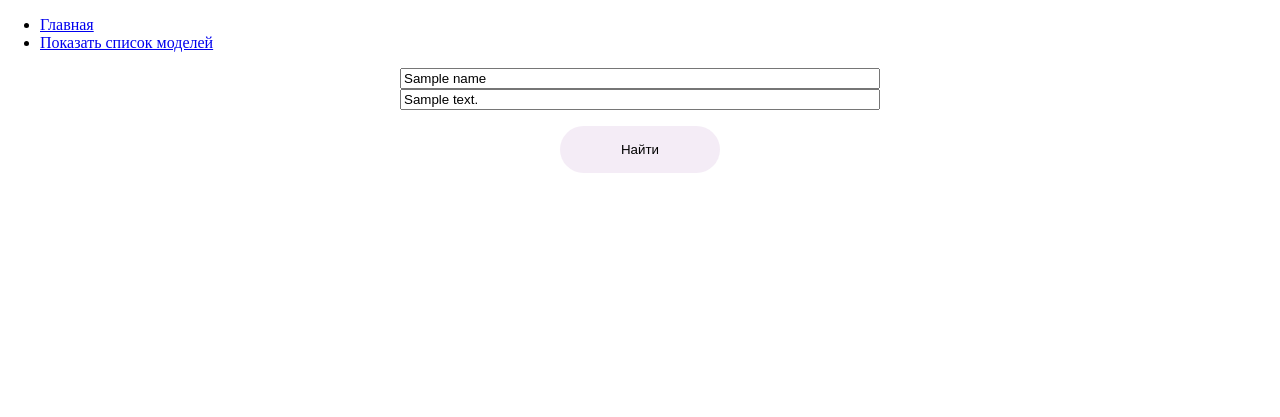
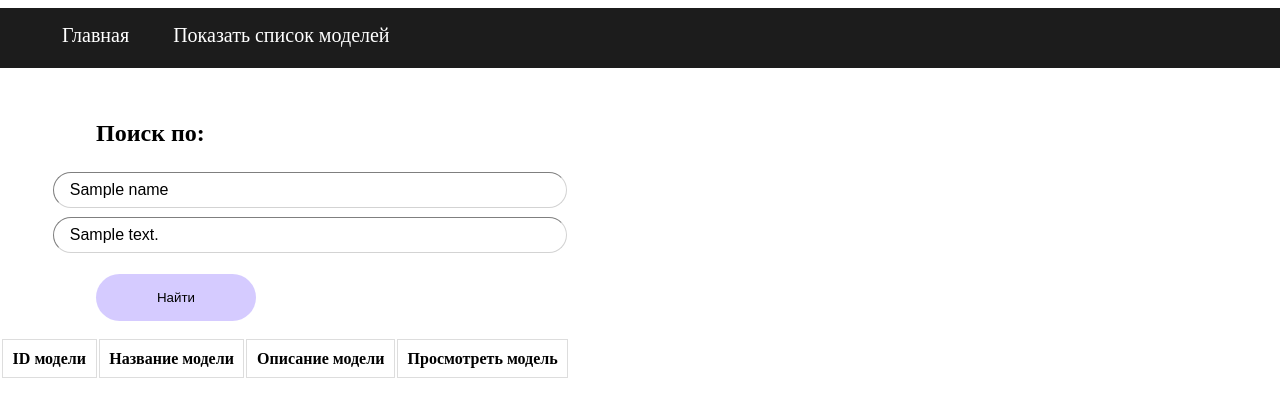
Before and after one commit to davy829/3d_model_in_db, a Flask app: template templates/show_models.html in a window 1280 px wide. Shown: the top 417 px of the page. Run offline with Flask 2, Linux system fonts and the light colour scheme; the template is opened without the code that fills it: most values are stand-ins (such as "Sample title", 1, 10 or a date in 2020); lists and menus that the app fills with data are empty; some libraries are stand-ins or nearby versions.

Commit message:
styles and table for all models have been set

```diff
--- a/DBhandler/DBhandler.py
+++ b/DBhandler/DBhandler.py
@@ -49,6 +49,17 @@ class DBHandler():
             return False
         return True
 
+    # Обновить элемент по ID
+    def updateItemById(self, table, value, id):
+        print(id, " ", table, " ", value)
+        try:
+            self.__cur.execute(f"UPDATE {table} set Description = '{value}' WHERE ID = {id};")
+            self.__db.commit()
+        except sqlite3.Error as e:
+            print('Ошибка удаления записи из БД', e)
+            return False
+        return True
+
     # Получить элемент по значению поля
     def getItemByField(self, table, field, value):
         try:
--- a/app.py
+++ b/app.py
@@ -83,13 +83,16 @@ def show_models():
         models = [model for model in models if find_name in model.name and find_desc in model.get_description()]
     return render_template("show_models.html", models=models, ospath=os.path.isfile, toString=str, db=dbhandler, name=find_name, desc=find_desc)
 
-@app.route('/show_model/', defaults={'id': 1})
-@app.route("/show_model/<int:id>")
+@app.route("/show_model/<int:id>", methods=["POST", "GET"])
 def show_model(id):
     model = Dmodel(*Dmodel.getItemByID(id, dbhandler))
     if not model:
         abort(404)
-    return render_template('show_model.html', filename = f"{model.get_id()}{model.name}")
+    if request.method == 'POST':
+        new_desc = request.form['desc']
+        model._description = new_desc
+        model.updateDescItem(dbhandler)
+    return render_template('show_model.html', filename = f"{model.get_id()}{model.name}", desc=model.get_description(), id=id)
 
 
 # Точка входа
--- a/models/Dmodel.py
+++ b/models/Dmodel.py
@@ -30,3 +30,6 @@ class Dmodel(BaseModel):
 
     def getAllFields(self):
         return (self._id, self.name, self._description)
+
+    def updateDescItem(self, dbhandler: DBHandler) -> bool:
+        return dbhandler.updateItemById(type(self).get_table(), self._description, self._id)
--- a/static/css/styles.css
+++ b/static/css/styles.css
@@ -13,6 +13,21 @@ body {
   display: flex;
   flex-direction: column;
   width: 30rem;
+  margin-top: 2rem;
+}
+
+.mainForm {
+    display: flex;
+    flex-direction: column;
+    width: 30rem;
+    margin: 0 auto;
+}
+
+.mainForm .submitButton {
+    margin-left: auto;
+}
+
+.mainForm h1 {
     margin: 0 auto;
 }
 
@@ -21,7 +36,7 @@ body {
   /* width: 25rem; */
   border-radius: 30px;
   border-width: 1px;
-    font-family: 'Montserrat', sans-serif;
+  font-family: "Montserrat", sans-serif;
   font-size: 1rem;
   font-weight: 500;
   margin: 1rem auto;
@@ -31,7 +46,7 @@ body {
 .fileDescription {
   resize: none;
   border: none;
-    font-family: 'Montserrat', sans-serif;
+  font-family: "Montserrat", sans-serif;
   font-size: 1rem;
   font-weight: 500;
   border: none;
@@ -59,15 +74,85 @@ body {
   border-width: 0;
   border-radius: 50px;
   cursor: pointer;
-    font-family: 'Montserrat', sans-serif;
-    background-color: rgba(235, 221, 238, 0.55);
+  font-family: "Montserrat", sans-serif;
+  background-color: rgb(213, 203, 255);
+  margin-left: 3rem;
 }
-.flash {padding: 10px;}
+.flash {
+  padding: 10px;
+}
 .flash.success {
-	border: 1px solid #21DB56;
-	background: #AEFFC5;
+  border: 1px solid #21db56;
+  background: #aeffc5;
 }
 .flash.error {
-	border: 1px solid #FF4343;
-	background: #FF9C9C;
+  border: 1px solid #ff4343;
+  background: #ff9c9c;
 }
+header {
+  height: 60px; /* Высота шапки */
+  background-color: #1c1c1c; /* Цвет фона  */
+  display: flex; /* Включаем гибкость блока */
+}
+.mainmenu {
+  list-style: none; /* Убираем маркеры в списке */
+  display: flex; /* Включаем гибкость блока */
+  justify-content: start; /* Выравниваем по левому краю ссылки */
+}
+
+.mainmenu li a {
+  color: white; /* Цвет текста */
+  padding: 22px; /* Создаем поля вокруг ссылок по 22 пикселя */
+  font-size: 20px; /* Размер шрифта */
+  text-decoration: none; /* Убираем подчеркивание ссылок */
+}
+
+.mainmenu li a:hover {
+  background-color: #2c3e50; /* Цвет фона при наведении на кнопку */
+}
+
+.modelsTable {
+  background-color: aliceblue;
+  opacity: 0.9;
+  border: 1px solid rgb(255, 255, 255);
+  border-collapse: collapse;
+  font-family: "Montserrat", sans-serif;
+  margin: 0 auto;
+}
+
+th,
+td {
+  border: 1px solid rgb(221, 221, 221);
+  padding: 0.6rem;
+}
+
+.modelsInputContainer {
+  margin-left: 0px;
+}
+
+.inputField {
+  font-family: "Montserrat", sans-serif;
+  margin: 0.3rem;
+  border-radius: 50px;
+  border-width: 1px;
+  border-color: rgb(211, 211, 211);
+  padding: 0.5rem 1rem;
+  width: 30rem;
+  font-size: 1rem;
+}
+
+.showModelContainer {
+  margin-left: 3rem;
+}
+
+.showModelContainer h1 {
+  margin-left: 3rem;
+}
+
+.modelsInputContainer {
+    margin-left: 3rem;
+}
+
+.modelsInputContainer h2 {
+    margin-left: 3rem;
+}
--- a/templates/index.html
+++ b/templates/index.html
@@ -4,13 +4,15 @@
 {% for cat, msg in get_flashed_messages(True) %}
 <div class="flash {{cat}}">{{msg}}</div>
 {% endfor %}
+<div class="mainForm">
     <form action="/" method="post" class="inputForm" enctype="multipart/form-data">
         <h1>давай давай в бд</h1>
         <input type="file" accept=".obj, .zip, .7zip, .7z, .rar" name="fileHandler" class="fileName" />
         <div class="descriptionContainer">
-        <textarea cols="40" rows="5" name="fileDescription" class="fileDescription"></textarea>
+            <textarea placeholder="Описание" cols="40" rows="5" name="fileDescription" class="fileDescription"></textarea>
         </div>
         <button type="submit" class="submitButton"> полетела </button>
     </form>
+</div>
 
 {% endblock %}
--- a/templates/layout.html
+++ b/templates/layout.html
@@ -4,16 +4,18 @@
 <head>
 	<link type="text/css" href="{{ url_for('static', filename='css/styles.css')}}" rel="stylesheet" />
 	<script src="https://cdnjs.cloudflare.com/ajax/libs/p5.js/1.4.1/p5.js"></script>
-    <script src="https://cdnjs.cloudflare.com/ajax/libs/p5.js/1.4.1/addons/p5.sound.min.js"></script>
+	<script src="https://cdnjs.cloudflare.com/ajax/libs/p5.js/1.4.1/addons/p5.sound.min.js"></script>
 	<meta charset="utf-8" />
 	<title>{{title}}</title>
 </head>
 
 <body>
-	<ul class="mainmenu">
-		<li><a href="{{ url_for('index') }}">Главная</a></li>
-		<li><a href="{{ url_for('show_models') }}">Показать список моделей</a></li>
-	</ul>
+	<header>
+		<ul class="mainmenu">
+			<li><a href="{{ url_for('index') }}">Главная</a></li>
+			<li><a href="{{ url_for('show_models') }}">Показать список моделей</a></li>
+		</ul>
+	</header>
 	<div class="content">
 		{% block content %}
 		{% endblock %}
--- a/templates/show_models.html
+++ b/templates/show_models.html
@@ -2,25 +2,34 @@
 
 {% block content %}
 <form action="/show_models" method="post" class="inputForm">
-	<input type="text" name="name" value="{{name}}"></input>
-	<input type="text" name="desc" value="{{desc}}"></input>
-	<button type="submit" class="submitButton"> Найти </button>
+	<div class="modelsInputContainer">
+		<h2>Поиск по:</h2>
+		<input class="inputField" placeholder="Название" type="text" name="name" value="{{name}}"></input>
+		<input class="inputField" placeholder="Описание" type="text" name="desc" value="{{desc}}"></input>
+		<button type="submit" class="submitButton"> Найти </button>
+	</div>
 </form>
-<ul>
+
+<table>
+	<tr>
+		<th>ID модели</th>
+		<th>Название модели</th>
+		<th>Описание модели</th>
+		<th>Просмотреть модель</th>
+	</tr>
 	{% for model in models %}
 	{% if ospath('static/Compas_3D_Files/' + toString(model.get_id()) + model.name) %}
-	<li>
-		<ul>
-			<li>ID модели: {{model.get_id()}}</li>
-			<li>Название модели: {{model.name}}</li>
-			<li>Описание модели: {{model.get_description()}}</li>
-			<a href="{{url_for('show_model', id=model.get_id())}}">Просмотреть модель</a>
-		</ul>
-	</li>
+
+	<tr>
+		<td>{{model.get_id()}}</td>
+		<td>{{model.name}}</td>
+		<td>{{model.get_description()}}</td>
+		<td><a href="{{url_for('show_model', id=model.get_id())}}">Просмотр</a></td>
+	</tr>
+
 	{% else %}
-	<div style="display: none; height: 0px">{{ model.deleteItemByID(db) }}</div>
+	<div style="display: none; height: 0px; width: 0px;">{{ model.deleteItemByID(db) }}</div>
 	{% endif %}
-	<br>
 	{% endfor %}
-</ul>
+</table>
 {% endblock %}
```
Also changed, not shown: templates/show_model.html (+13 -8 lines), database.db. Lines whose indentation alone changed are shown as unchanged.
